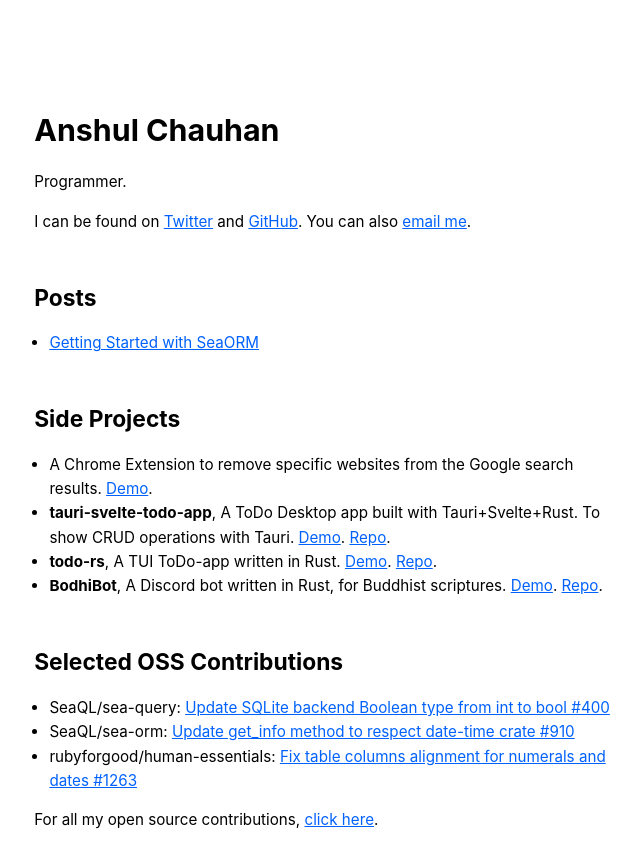
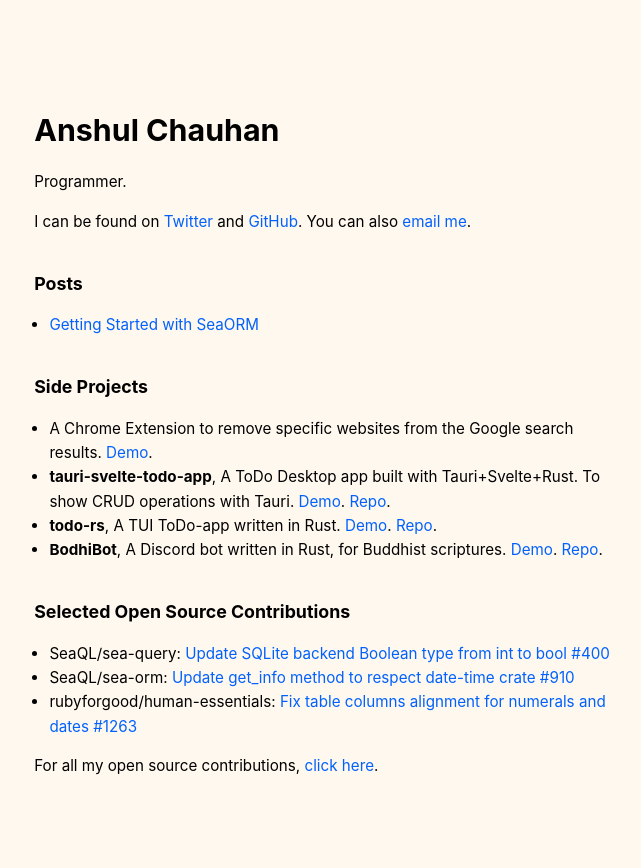
Before and after one commit to anshulxyz/anshulxyz.github.io, a Jekyll site: the page built from index.md, in a window 1280 px wide. Shown: the top 868 px of the page, without its empty margins (312-953 px from the left). Built offline with Jekyll 4.4.1, drawn with Linux system fonts in a browser that asks for light colours.

Commit message:
Update style, add light amber color as bg

```diff
--- a/_sass/main.scss
+++ b/_sass/main.scss
@@ -14,6 +14,7 @@
   line-height: 1.6;
   font-family: $sans-serif;
   font-size: calc(1em * 0.95);
+  background: $color-amber-1;
   color: black;
 }
 
@@ -29,16 +30,16 @@
 
 a {
   color:$color-indigo-4;
-}
-
-
-a:hover,
-a:focus {
-  color:$color-gray-6;
+  text-decoration: none;
 }
 
 a:visited {
   color: $color-violet-4;
+}
+
+a:hover,
+a:focus {
+  text-decoration: underline;
 }
 
 hr {
@@ -67,13 +68,15 @@
 blockquote {
   margin-left: 0;
   padding-left: 1rem;
-  border-left: 0.2rem solid $color-blue-3;
-  background: $color-blue-1;
+  border-left: 0.2rem solid $color-amber-3;
+  color: $color-amber-5;
+  background: lighten($color-amber-2, 5);
 
 }
 
 .footnotes {
   margin: 0;
+  line-height: 50%;
   font-size: calc(1em * 0.85);
   color: $color-gray-4;
 }
--- a/index.md
+++ b/index.md
@@ -16,7 +16,7 @@
 
 <!--[youtube](https://www.youtube.com/channel/UCnft0UN8a6uvyYtEL0H2E-g)-->
 
-## Posts
+### Posts
 
 <ul>
   {% for post in site.posts %}
@@ -27,7 +27,7 @@
 </ul>
 
 
-## Side Projects
+### Side Projects
 
 - A Chrome Extension to remove specific websites from the Google search
   results. [Demo](https://www.youtube.com/watch?v=IUFg9-YpTLs).
@@ -42,7 +42,7 @@
   scriptures. [Demo](https://www.youtube.com/watch?v=DYL19SGOmVw){:target="_blank"}.
   [Repo](https://github.com/anshulxyz/bodhi-bot-rs){:target="_blank"}.
 
-## Selected OSS Contributions
+### Selected Open Source Contributions
 
 - SeaQL/sea-query: [Update SQLite backend Boolean type from int to bool #400](https://github.com/SeaQL/sea-query/pull/400)
 - SeaQL/sea-orm: [Update get_info method to respect date-time crate #910](https://github.com/SeaQL/sea-orm/pull/910)
```
Also changed, not shown: _drafts/fp.md (+1 -1 lines).
